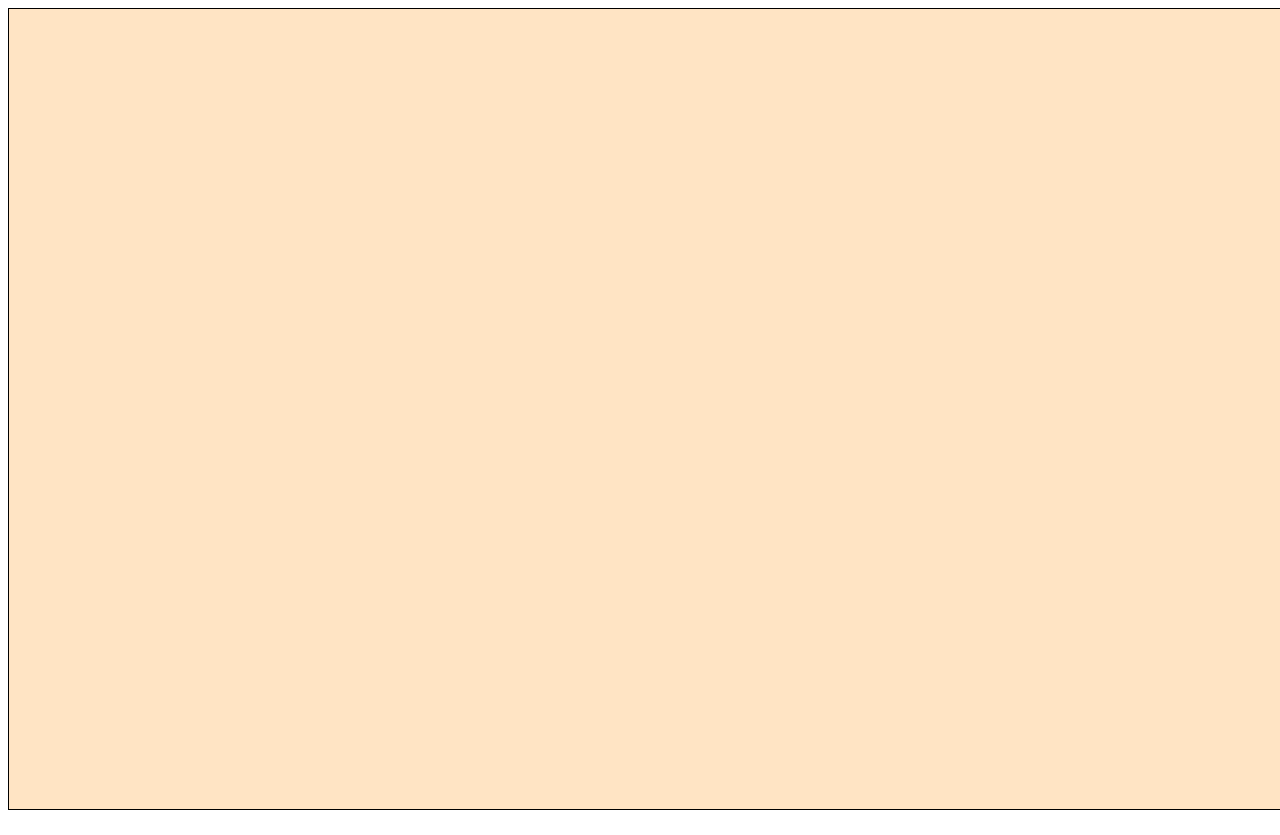
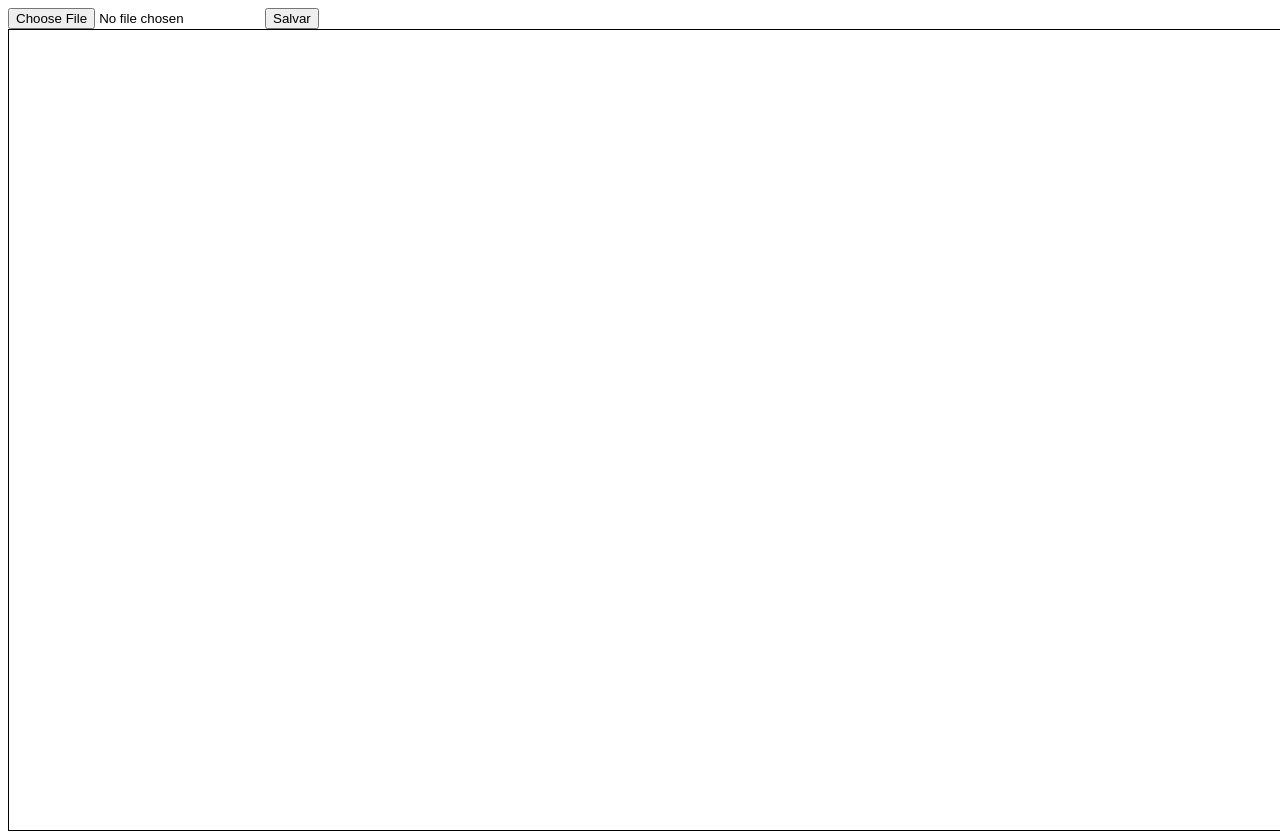
Before and after one commit to Daniel-Lage/Animator-for-a-game-html-edition, a plain HTML site: page index.html in a window 1280 px wide. Before the commit the page ends 814 px from the top, so only its background shows below. Drawn offline with Linux system fonts and the light colour scheme.

Commit message:
Update index.html
added buttons

```diff
--- a/index.html
+++ b/index.html
@@ -6,15 +6,14 @@
     <title>MySite</title>
   </head>
   <body>
+    <input id="loader" type="file" accept="image/*" onchange="load(event)" />
+    <button onclick="save()">Salvar</button>
     <svg
       onmousemove="mousemove(event)"
       onmousedown="mousedown(event)"
       onmouseup="mouseup(event)"
       onmouseout="mouseout(event)"
       id="canvas"
-      width="100%"
-      height="100%"
-      style="background-color: bisque"
     ></svg>
   </body>
 </html>
```
